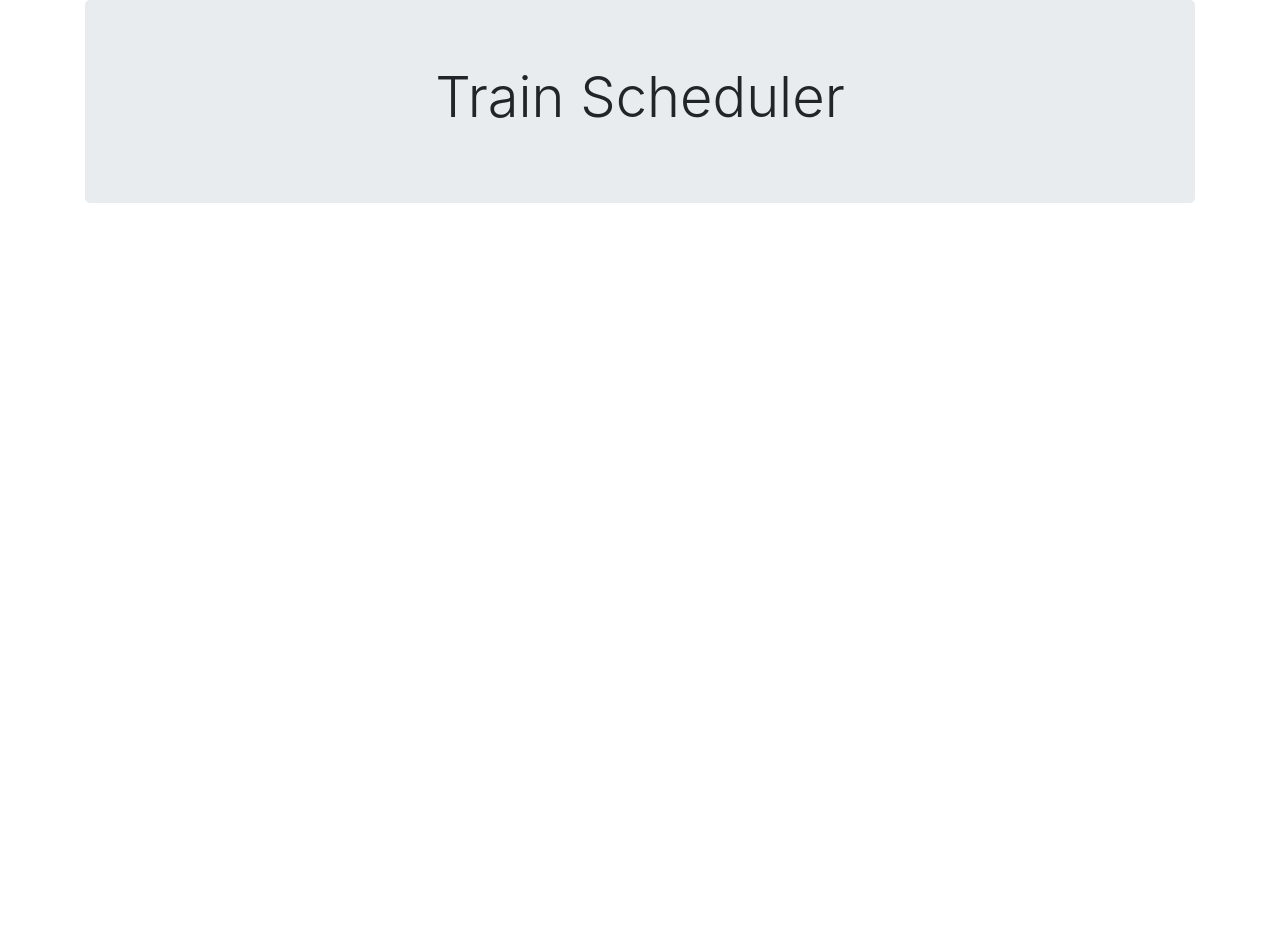
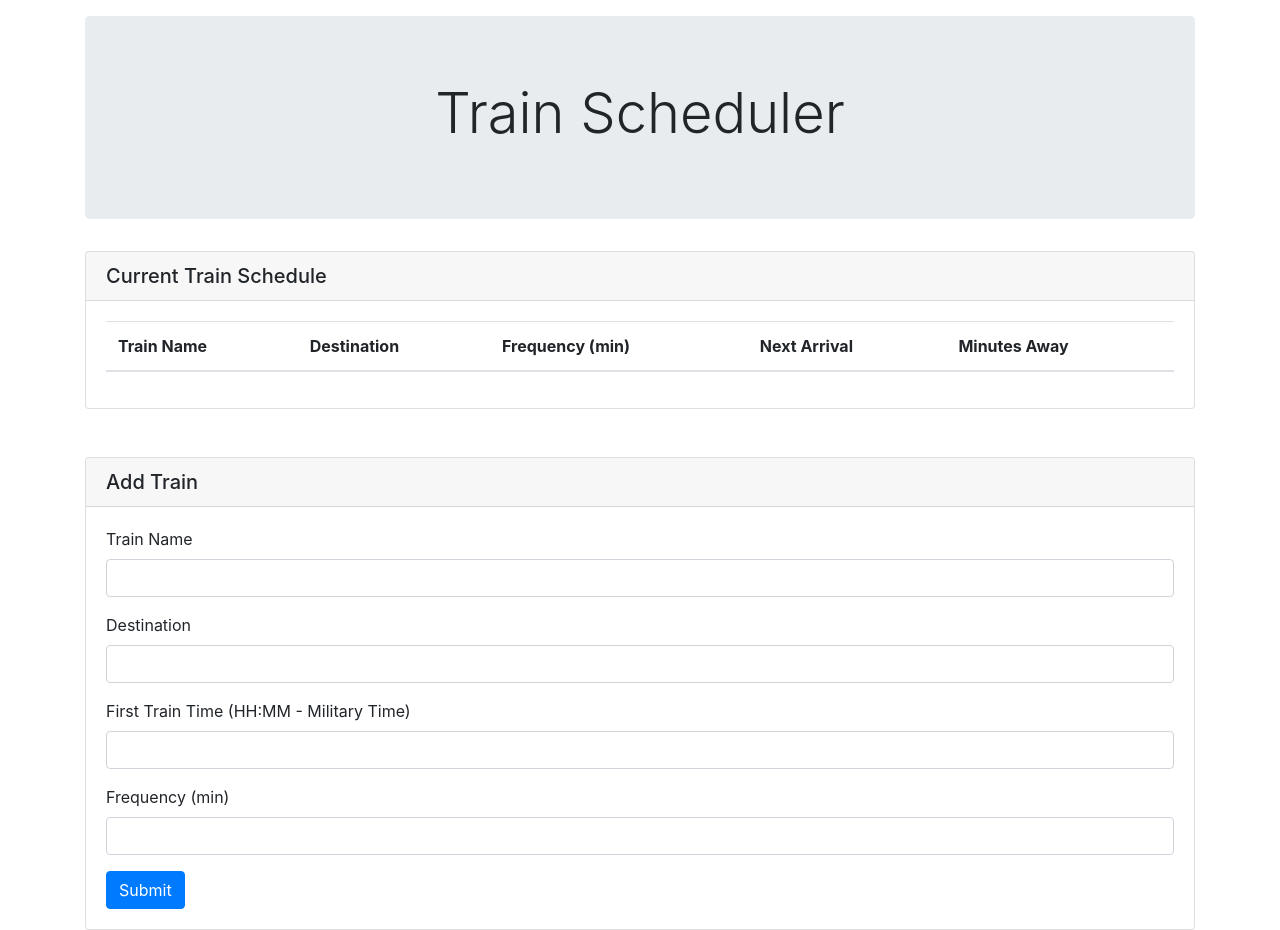
Before and after one commit to cganzon/Train-Scheduler, a plain HTML site: page index.html in a window 1280 px wide. Before the commit the page ends 800 px from the top, so only its background shows below. Drawn offline with nearby package versions, Linux system fonts and the light colour scheme.

Commit message:
added table and input form

```diff
--- a/assets/javascript/app.js
+++ b/assets/javascript/app.js
@@ -8,4 +8,25 @@ var config = {
     messagingSenderId: "815253003341"
 };
 firebase.initializeApp(config);
-// ==============================================
+// ==========================================================//
+
+var database = firebase.database();
+
+// When user's clicks button to add a new train
+$("#add-train").on("click", function (event) {
+    // prevents page refresh!
+    event.preventDefault();
+
+    // Getting user's input
+    var trainNameInput = $("#train-name").val().trim();
+    var destinationInput = $("#destination").val().trim();
+    var firstTrainTimeInput = $("#first-train-time").val().trim();
+    var frequencyInput = $("#frequency").val().trim();
+    console.log("==========================");
+    console.log("New train added:");
+    console.log(trainNameInput);
+    console.log(destinationInput);
+    console.log(firstTrainTimeInput);
+    console.log(frequencyInput);
+    console.log("==========================");
+});
--- a/index.html
+++ b/index.html
@@ -20,9 +20,55 @@
 
 <body>
     <div class="container">
-        <div class="jumbotron">
+        <div class="jumbotron mt-3">
             <h1 class="display-4 text-center">Train Scheduler</h1>
         </div>
+
+        <div class="card mb-5">
+            <h5 class="card-header">Current Train Schedule</h5>
+            <div class="card-body">
+                <table class="table">
+                    <thead>
+                        <tr>
+                            <th scope="col">Train Name</th>
+                            <th scope="col">Destination</th>
+                            <th scope="col">Frequency (min)</th>
+                            <th scope="col">Next Arrival</th>
+                            <th scope="col">Minutes Away</th>
+                        </tr>
+                    </thead>
+                    <tbody>
+                        <!-- New train additions will be displayed here -->
+                    </tbody>
+                </table>
+            </div>
+        </div>
+
+        <div class="card">
+            <h5 class="card-header">Add Train</h5>
+            <div class="card-body">
+                <form>
+                    <div class="form-group">
+                        <label for="train-name">Train Name</label>
+                        <input type="text" class="form-control" id="train-name">
+                    </div>
+                    <div class="form-group">
+                        <label for="destination">Destination</label>
+                        <input type="text" class="form-control" id="destination">
+                    </div>
+                    <div class="form-group">
+                        <label for="first-train-time">First Train Time (HH:MM - Military Time)</label>
+                        <input type="text" class="form-control" id="first-train-time">
+                    </div>
+                    <div class="form-group">
+                        <label for="frequency">Frequency (min)</label>
+                        <input type="text" class="form-control" id="frequency">
+                    </div>
+                    <button type="submit" class="btn btn-primary" id="add-train">Submit</button>
+                </form>
+            </div>
+        </div>
+
     </div>
 
     <!-- Javascript File -->
```
